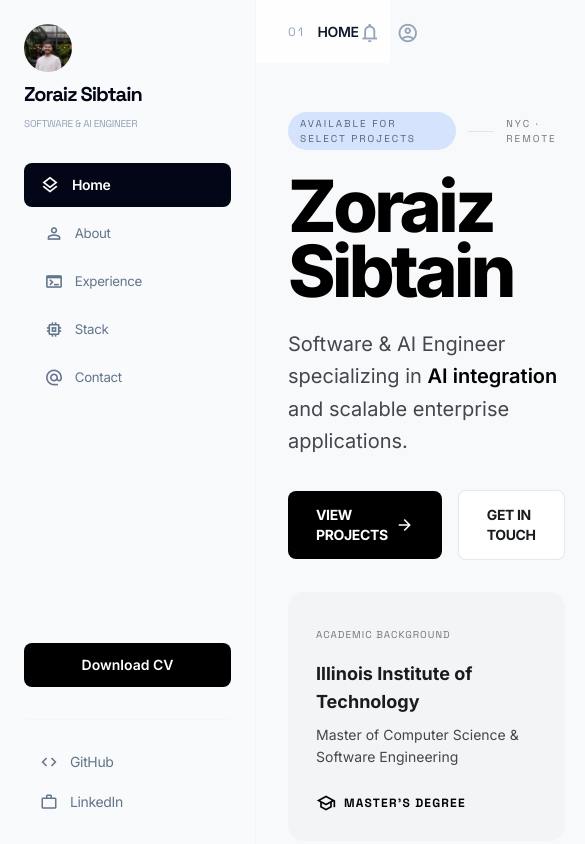
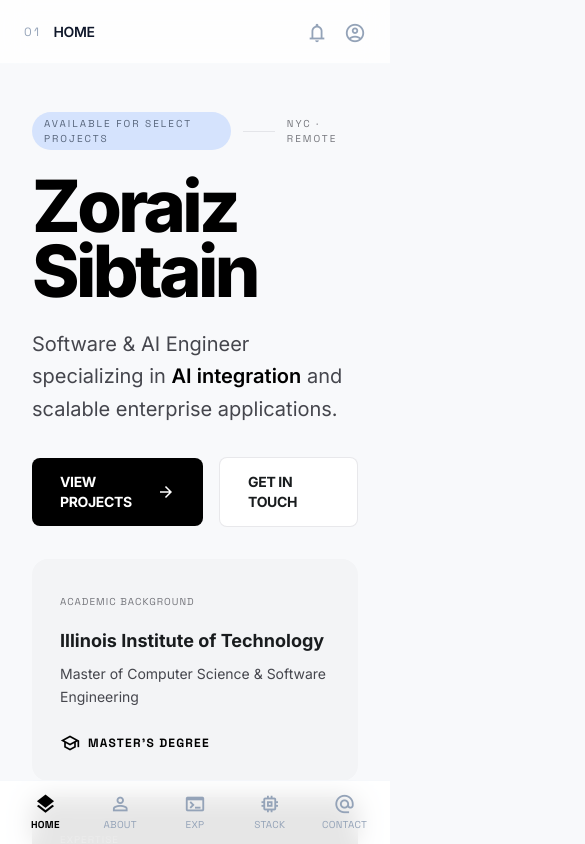
Before and after one commit to ZoraizSibtain/portfolio-website, a React (Vite) app: page / in a window 390 px wide. Shown: the top 844 px of the page, 585 px wide, since content can reach past the window. Built offline with nearby package versions, Linux system fonts and the light colour scheme.

Commit message:
mobile layout redesign

```diff
--- a/src/components/AboutPage/AboutPage.tsx
+++ b/src/components/AboutPage/AboutPage.tsx
@@ -39,12 +39,12 @@ const AboutPage = () => {
             </div>
           </div>
 
-          <div className="bg-surface-container-low p-5 rounded-2xl text-center">
+          {/* <div className="bg-surface-container-low p-5 rounded-2xl text-center">
             <p className="font-['Space_Grotesk'] text-[40px] font-bold text-primary leading-none">99.8%</p>
             <p className="text-[10px] text-outline uppercase tracking-widest mt-2 font-['Space_Grotesk']">
               QA Accuracy Rate
             </p>
-          </div>
+          </div> */}
         </div>
 
         {/* Bio text */}
--- a/src/components/Home/Home.tsx
+++ b/src/components/Home/Home.tsx
@@ -1,7 +1,7 @@
 import Sider from "@/components/Layout/Sider/Sider";
 import HomePage from "@/components/HomePage/HomePage";
 import Footer from "@/components/Layout/Footer";
-import { Route, Routes, useLocation } from "react-router-dom";
+import { Route, Routes, useLocation, Link } from "react-router-dom";
 import AboutPage from "@/components/AboutPage/index";
 import ContactPage from "@/components/ContactPage/index";
 import ExperiencePage from "@/components/ExperiencePage/ExperiencePage";
@@ -17,6 +17,14 @@ const pageInfo: Record<string, { num: string; title: string }> = {
   "/contact":    { num: "05", title: "Contact" },
 };
 
+const mobileNav = [
+  { path: "/",           icon: "layers",          label: "Home" },
+  { path: "/about",      icon: "person",          label: "About" },
+  { path: "/experience", icon: "terminal",        label: "Exp" },
+  { path: "/skills",     icon: "memory",          label: "Stack" },
+  { path: "/contact",    icon: "alternate_email", label: "Contact" },
+];
+
 const Home = () => {
   const { pathname } = useLocation();
   const page = pageInfo[pathname] ?? { num: "—", title: "Portfolio" };
@@ -27,10 +35,10 @@ const Home = () => {
       <div className="flex items-stretch min-w-full">
         <Sider />
 
-        <div className="grow ml-64 min-h-screen flex flex-col bg-surface">
+        <div className="grow md:ml-64 min-h-screen flex flex-col bg-surface">
 
           {/* Top App Bar */}
-          <header className="fixed top-0 right-0 left-64 h-16 z-40 bg-white/80 backdrop-blur-md flex items-center justify-between px-8 border-b border-slate-200/20">
+          <header className="fixed top-0 right-0 left-0 md:left-64 h-16 z-40 bg-white/80 backdrop-blur-md flex items-center justify-between px-6 md:px-8 border-b border-slate-200/20">
             <div className="flex items-center space-x-3">
               <span className="font-['Space_Grotesk'] text-xs tracking-[0.2em] text-slate-400 uppercase">
                 {page.num}
@@ -49,7 +57,8 @@ const Home = () => {
             </div>
           </header>
 
-          <main className="pt-16 flex-1 flex flex-col">
+          {/* Page content — extra bottom padding on mobile for the bottom nav */}
+          <main className="pt-16 pb-20 md:pb-0 flex-1 flex flex-col">
             <Container wide={pathname === '/experience' || pathname === '/skills'}>
               <Routes>
                 <Route element={<HomePage />} index />
@@ -64,6 +73,34 @@ const Home = () => {
 
         </div>
       </div>
+
+      {/* Mobile Bottom Nav — hidden on md+ */}
+      <nav className="md:hidden fixed bottom-0 left-0 right-0 z-50 bg-white/90 backdrop-blur-md border-t border-slate-200/30 flex items-center justify-around px-2 h-16">
+        {mobileNav.map((item) => {
+          const active = pathname === item.path;
+          return (
+            <Link
+              key={item.path}
+              to={item.path}
+              className="flex flex-col items-center justify-center gap-0.5 flex-1 py-1"
+            >
+              <span
+                className={`material-symbols-outlined text-[22px] transition-colors ${
+                  active ? "text-primary" : "text-slate-400"
+                }`}
+                style={{ fontVariationSettings: active ? "'FILL' 1, 'wght' 500, 'GRAD' 0, 'opsz' 24" : undefined }}
+              >
+                {item.icon}
+              </span>
+              <span className={`text-[10px] font-['Space_Grotesk'] uppercase tracking-wide transition-colors ${
+                active ? "text-primary font-bold" : "text-slate-400"
+              }`}>
+                {item.label}
+              </span>
+            </Link>
+          );
+        })}
+      </nav>
     </>
   );
 };
--- a/src/components/Layout/Sider/Sider.tsx
+++ b/src/components/Layout/Sider/Sider.tsx
@@ -4,17 +4,17 @@ import SocialButtons from "@/components/Layout/Sider/SocialButtons";
 
 const Sider = () => {
   return (
-    <aside className="h-screen w-64 fixed left-0 top-0 border-r border-slate-200/20 bg-slate-50/80 backdrop-blur-xl flex flex-col p-6 space-y-8 z-50">
+    <aside className="hidden md:flex h-screen w-64 fixed left-0 top-0 border-r border-slate-200/20 bg-slate-50/80 backdrop-blur-xl flex-col p-6 space-y-8 z-50">
       <AvatarBox />
       <RouteButtons />
-      <a
+      {/* <a
         href="/Zoraiz_Sibtain_Resume.pdf"
         target="_blank"
         rel="noopener noreferrer"
         className="bg-primary text-on-primary font-['Inter'] font-semibold py-3 px-4 rounded-xl text-sm text-center hover:opacity-90 transition-opacity"
       >
         Download CV
-      </a>
+      </a> */}
       <SocialButtons />
     </aside>
   );
```
